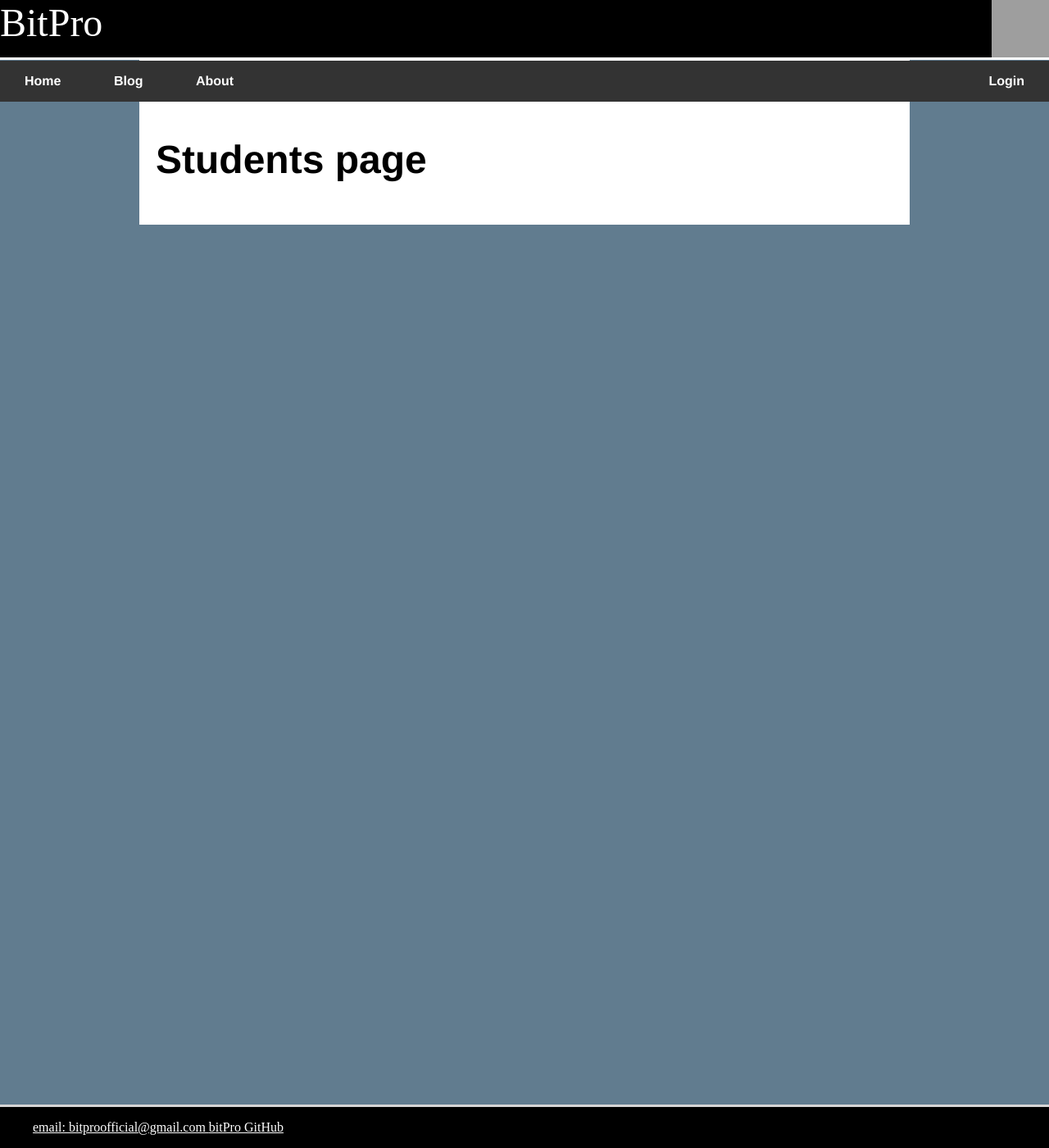
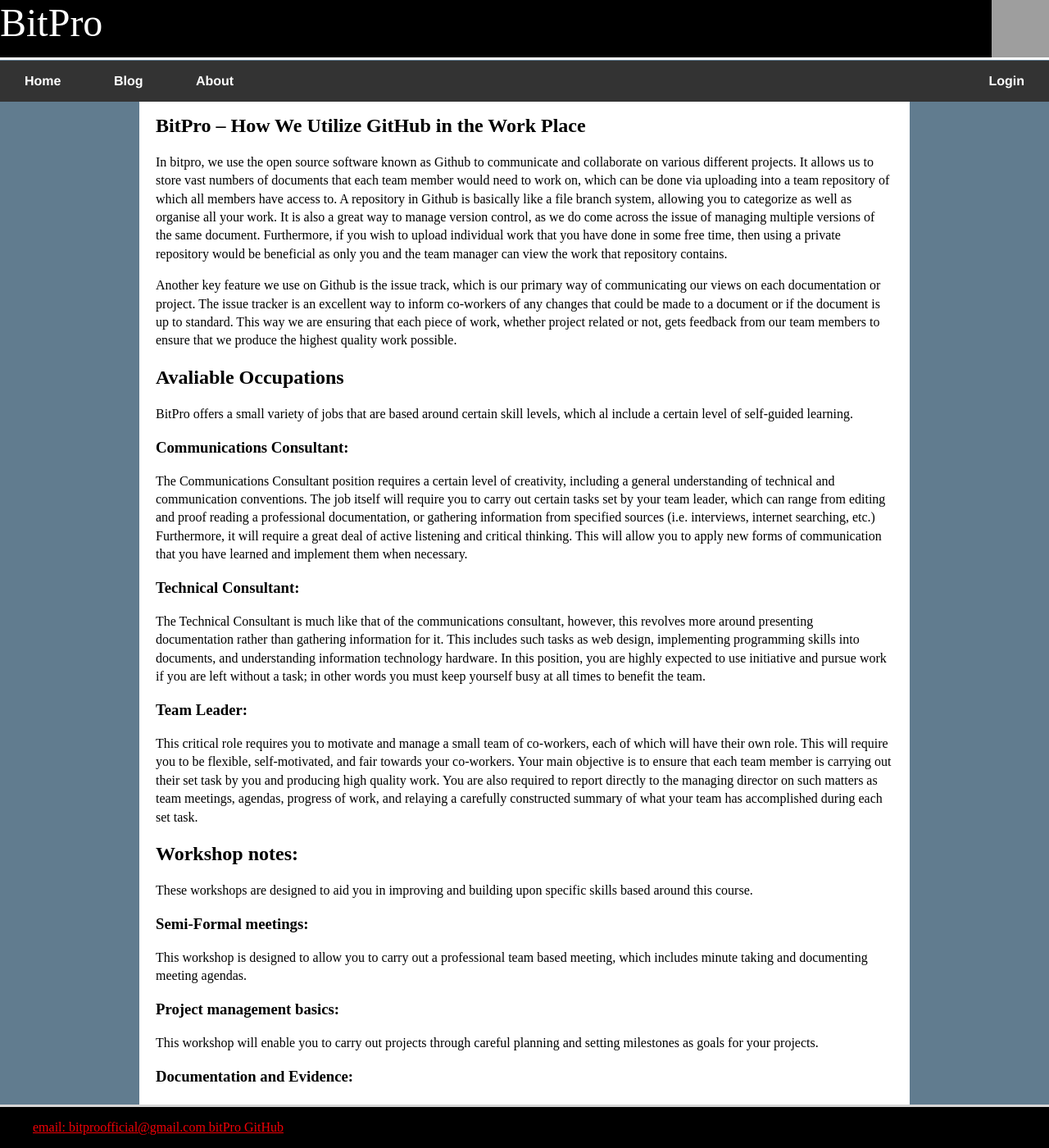
Before and after one commit to bit-Pro/bit-pro.github.io, a Jekyll site: the page built from Students/index.html, in a window 1280 px wide and 1400 px high. Shown: the whole window at 82% size. Built offline with Jekyll 4.4.1, drawn with Linux system fonts in a browser that asks for light colours; some of the changed text lies outside the part shown; grey boxes are pictures that could not be loaded.

Commit message:
added all the information to the perspective students page

```diff
--- a/Students/index.html
+++ b/Students/index.html
@@ -2,4 +2,65 @@
 layout: default
 title: bitPro website
 ---
-<h1> Students page </h1>
+
+<h2> BitPro – How We Utilize GitHub in the Work Place </h2>
+
+<p>In bitpro, we use the open source software known as Github to communicate and collaborate on various different projects. It allows us to store vast numbers of documents that each team member would need to work on, which can be done via uploading into a team repository of which all members have access to. A repository in Github is basically like a file branch system, allowing you to categorize as well as organise all your work. It is also a great way to manage version control, as we do come across the issue of managing multiple versions of the same document. Furthermore, if you wish to upload individual work that you have done in some free time, then using a private repository would be beneficial as only you and the team manager can view the work that repository contains. </p>
+
+<p> Another key feature we use on Github is the issue track, which is our primary way of communicating our views on each documentation or project. The issue tracker is an excellent way to inform co-workers of any changes that could be made to a document or if the document is up to standard. This way we are ensuring that each piece of work, whether project related or not, gets feedback from our team members to ensure that we produce the highest quality work possible. </p>
+
+<h2>Avaliable Occupations</h2>
+<p>BitPro offers a small variety of jobs that are based around certain skill levels, which al include a certain level of self-guided learning.</p>
+
+<h3>Communications Consultant:</h3>
+<p>The Communications Consultant position requires a certain level of creativity, including a general understanding of technical and communication conventions. The job itself will require you to carry out certain tasks set by your team leader, which can range from editing and proof reading a professional documentation, or gathering information from specified sources (i.e. interviews, internet searching, etc.) Furthermore, it will require a great deal of active listening and critical thinking. This will allow you to apply new forms of communication that you have learned and implement them when necessary. </p>
+
+<h3>Technical Consultant:</h3>
+<p>The Technical Consultant is much like that of the communications consultant, however, this revolves more around presenting documentation rather than gathering information for it. This includes such tasks as web design, implementing programming skills into documents, and understanding information technology hardware. In this position, you are highly expected to use initiative and pursue work if you are left without a task; in other words you must keep yourself busy at all times to benefit the team. </p>
+
+<h3>Team Leader:</h3>
+<p>This critical role requires you to motivate and manage a small team of co-workers, each of which will have their own role. This will require you to be flexible, self-motivated, and fair towards your co-workers. Your main objective is to ensure that each team member is carrying out their set task by you and producing high quality work. You are also required to report directly to the managing director on such matters as team meetings, agendas, progress of work, and relaying a carefully constructed summary of what your team has accomplished during each set task. </p>
+
+
+<h2>Workshop notes:</h2>
+<p>These workshops are designed to aid you in improving and building upon specific skills based around this course.</p>
+
+<h3>Semi-Formal meetings: </h3>
+<p>This workshop is designed to allow you to carry out a professional team based meeting, which includes minute taking and documenting meeting agendas. </p>
+
+<h3>Project management basics: </h3>
+<p>This workshop will enable you to carry out projects through careful planning and setting milestones as goals for your projects. </p>
+
+<h3>Documentation and Evidence: </h3>
+<p>The workshop is based around collecting evidence, as well as self-evaluating your work for legitimacy and quality. </p>
+
+<h3>Time Management: </h3>
+<p>Designed to teach you the necessary tools and techniques to enable you to manage time efficiently and professionally.</p>
+
+<h3>Professional Writing: </h3>
+<p>Allows you to learn the skills needed to write up documents to a professional standard, of which can improve upon your first impressions.</p>
+
+<h3>Leadership: </h3>
+<p>Based around leadership styles that can be used for any occasion, as well as being a good motivator. </p>
+
+<h3>Ethics and professional conduct:</h3>
+<p>This workshop will help in identifying your rights and responsibilities as a team member, and is designed to help you set a good example professionally.</p>
+
+<h3>Research techniques:</h3>
+<p>The workshop will enable you to use a bit of “detective work” when it comes to doing research, which comes with some neat techniques to make it easier on yourself.</p>
+
+<h3>Systems and processes:</h3>
+<ul>
+<li>why have systems and processes? </li>
+<li>Keeping things smooth</li>
+<li>handing over responsibility </li>
+</ul>
+
+<h3>Client Relations: </h3>
+<p>This workshop will help you in presenting yourself professionally, which will also consider expectations when doing so.</p>
+
+<h3>Dealing With stress:</h3>
+<p>This workshop is incredibly useful in balancing out personal life with work life, of which you will also learn some good techniques to de-stress and manage things in a methodical way.</p>
+
+<h3>Workplace Harassment/Bullying:</h3>
+<p>This workshop is designed to keep conflict within the team to a minimum. It will teach you how to deal with workplace conflict quickly and professionally.</p>
--- a/css/main.css
+++ b/css/main.css
@@ -91,11 +91,13 @@ footer {
 	background-color:white;
 	width: 900px;
 	margin: 0 auto;
+	margin-top: 60px;
 	padding: 20px;
+
 }
 .images{
 	margin-bottom: 50px;
 }
 a {
-	color: white;
+	color: #f10007;
 }
```
